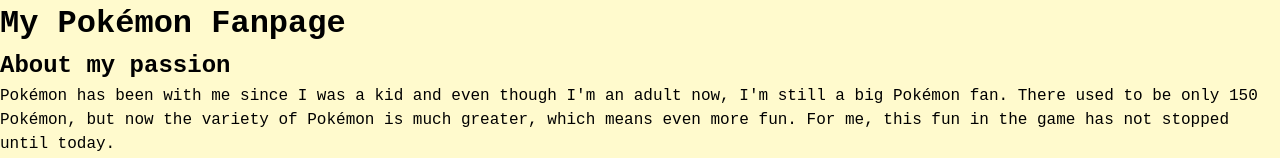
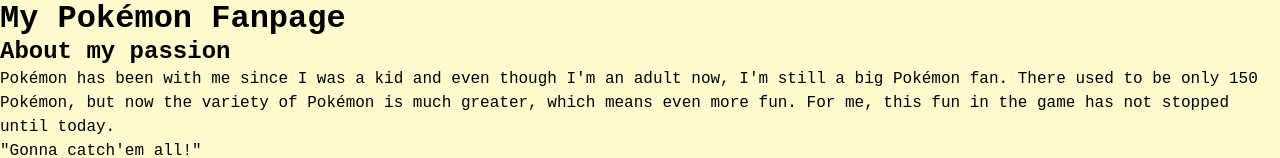
Before and after one commit to uxbyweng/web-challenges, a website: page css-basics/css-basics_pokemon-page/index.html in a window 1280 px wide. Shown: the top 158 px of the page. Drawn offline with Linux system fonts and the light colour scheme.

Commit message:
task 3: add 1.2 line height for headings

```diff
--- a/css-basics/css-basics_pokemon-page/css/styles.css
+++ b/css-basics/css-basics_pokemon-page/css/styles.css
@@ -26,6 +26,10 @@
 /* Task 3: Setting the line height to 1.5 is good for texts, for accessibility reasons, but it seems too much for headings. Let's change this by giving our headings a line height of 1.2. */
 
 /* Your solution */
+h1,
+h2 {
+    line-height: 1.2;
+}
 
 /* Task 4: Now we want to give our h1 element more styles to shine! Add the following styles by writing the correct declarations inside the next CSS rule:
 
```
